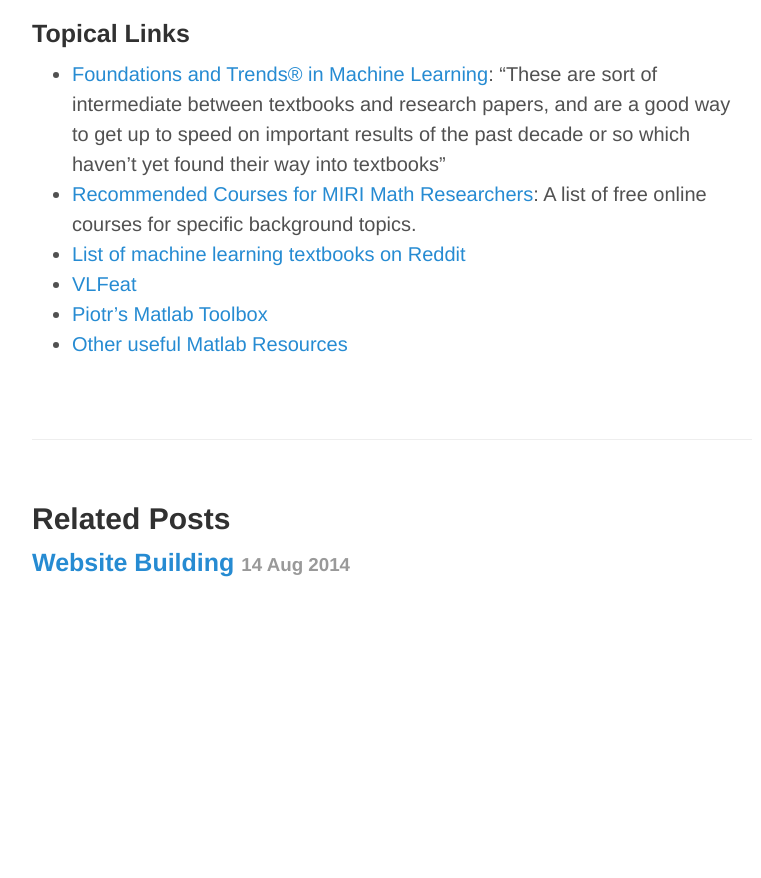
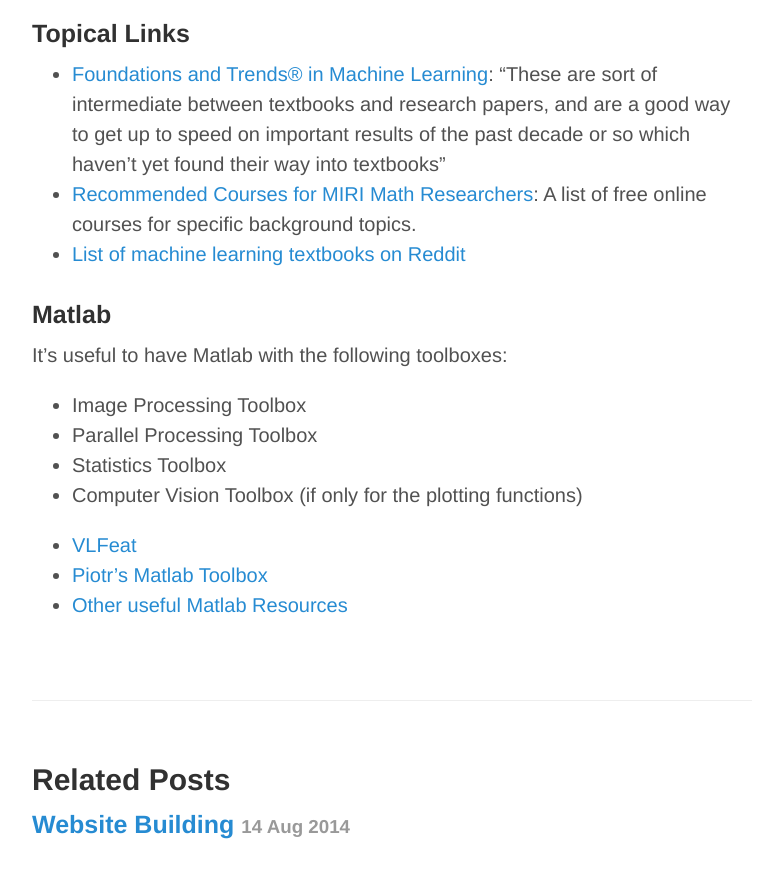
Before and after one commit to victorgan/victorgan.github.io, a Jekyll site: the page built from _posts/2014-08-18-useful-sites-for-research.md, in a window 1280 px wide and 900 px high, scrolled down 3085 px. Shown: the top 878 px of the window, without its empty margins (248-1009 px from the left). Built offline with Jekyll 4.4.1, drawn with Linux system fonts in a browser that asks for light colours; comment, search, counter and statistics services are not loaded; before the commit the page ends 3724 px from its top, so only the background shows below that.

Commit message:
matlab toolboxes

```diff
--- a/_posts/2014-08-18-useful-sites-for-research.md
+++ b/_posts/2014-08-18-useful-sites-for-research.md
@@ -118,6 +118,15 @@
   for specific background topics.
 - [List of machine learning textbooks on
   Reddit](http://www.reddit.com/r/MachineLearning/comments/1jeawf/machine_learning_books/)
+
+### Matlab
+It's useful to have Matlab with the following toolboxes:
+
+- Image Processing Toolbox
+- Parallel Processing Toolbox
+- Statistics Toolbox
+- Computer Vision Toolbox (if only for the plotting functions)
+
 - [VLFeat](http://www.vlfeat.org/matlab/matlab.html)
 - [Piotr's Matlab Toolbox](http://vision.ucsd.edu/~pdollar/toolbox/doc/index.html)
 - [Other useful Matlab Resources](http://www.csse.uwa.edu.au/~pk/research/matlabfns/othersites.html)
```
